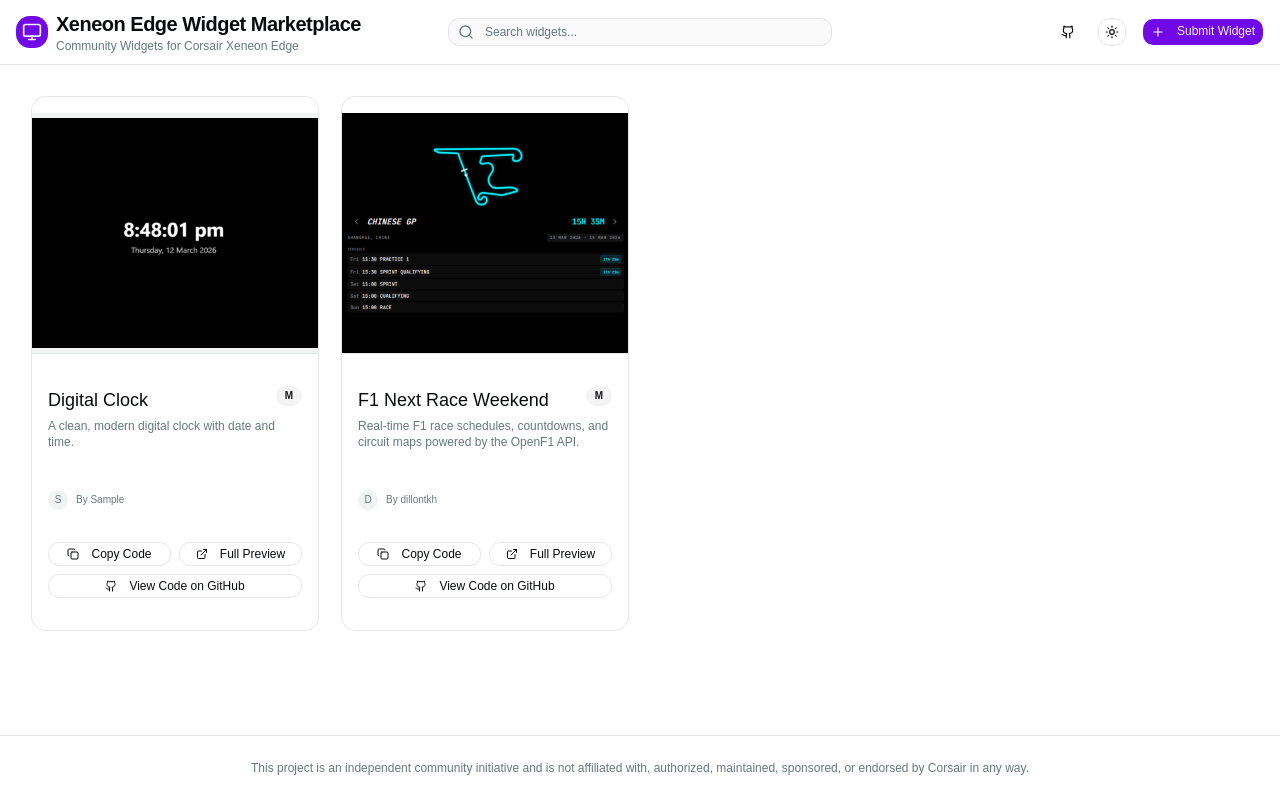
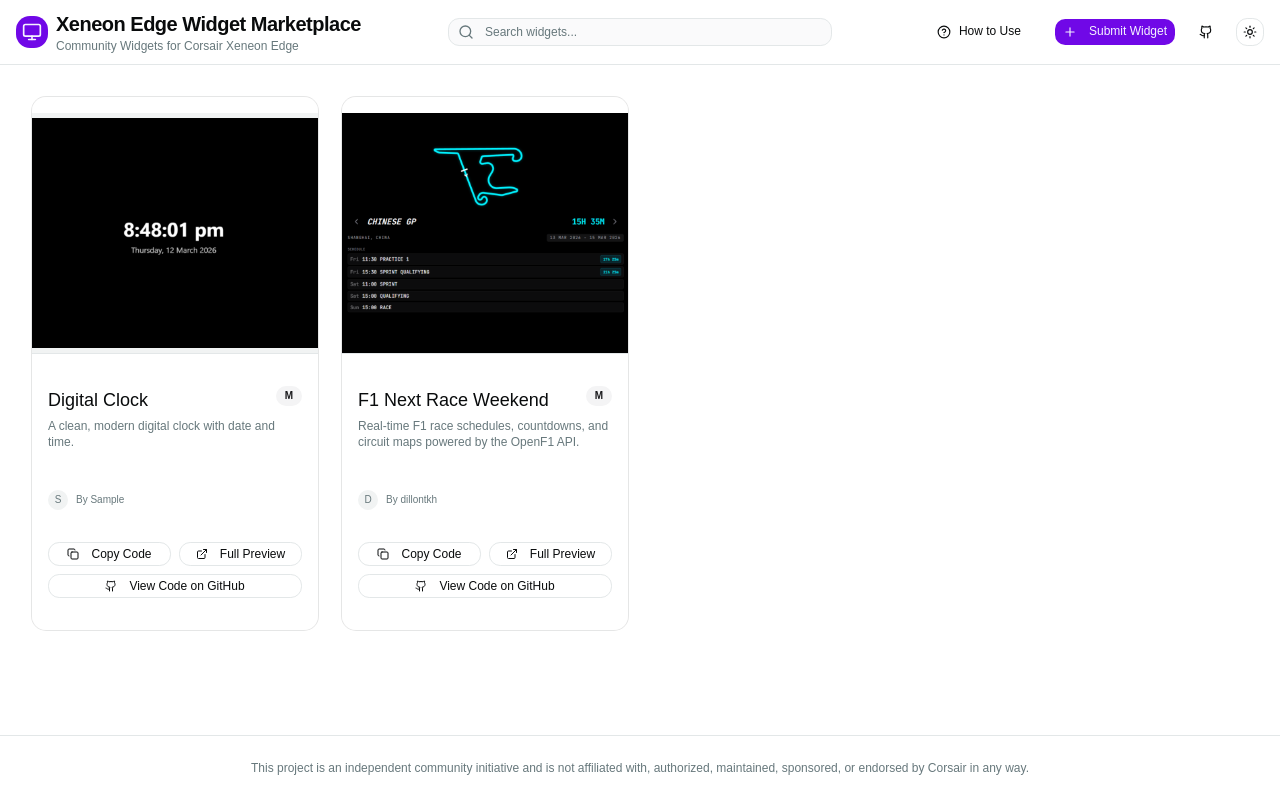
Before and after one commit to dillontkh/xeneon-edge-widget-marketplace, a React (Vite) app: page / in a window 1280 px wide. Built offline with nearby package versions, Linux system fonts and the light colour scheme.

Commit message:
feat(header): add 'How to Use' dialog and reorder buttons

```diff
--- a/src/App.tsx
+++ b/src/App.tsx
@@ -11,7 +11,7 @@
   DialogTitle,
   DialogTrigger,
 } from "@/components/ui/dialog"
-import { Search, Plus, Copy, ExternalLink, Github, Monitor, Check } from "lucide-react"
+import { Search, Plus, Copy, ExternalLink, Github, Monitor, Check, HelpCircle } from "lucide-react"
 import { ModeToggle } from "@/components/mode-toggle"
 
 // Types for metadata.json
@@ -103,14 +103,28 @@
           </div>
 
           <div className="flex items-center gap-2 md:gap-4">
-            <Button variant="ghost" size="icon" asChild className="hidden sm:flex">
-              <a href="https://github.com/dillontkh/xeneon-edge-widget-marketplace" target="_blank" rel="noreferrer">
-                <Github className="h-5 w-5" />
-                <span className="sr-only">GitHub</span>
-              </a>
+            <Dialog>
+              <DialogTrigger asChild>
+                <Button variant="ghost" size="icon" className="sm:w-auto sm:px-4 sm:flex items-center gap-2">
+                  <HelpCircle className="h-5 w-5 sm:h-4 sm:w-4" />
+                  <span className="hidden sm:inline">How to Use</span>
+                  <span className="sr-only">How to Use</span>
                 </Button>
-
-            <ModeToggle />
+              </DialogTrigger>
+              <DialogContent>
+                <DialogHeader>
+                  <DialogTitle>How to Use</DialogTitle>
+                  <DialogDescription>
+                    Follow these simple steps to add a widget to your Corsair iCue dashboard.
+                  </DialogDescription>
+                </DialogHeader>
+                <div className="space-y-4 py-4 text-sm">
+                  <p>1. Click <strong>"Copy code"</strong>.</p>
+                  <p>2. Create a new <strong>iFrame widget</strong> in iCue.</p>
+                  <p>3. <strong>Paste the code</strong> into the iFrame widget.</p>
+                </div>
+              </DialogContent>
+            </Dialog>
 
             <Dialog>
               <DialogTrigger asChild>
@@ -134,7 +148,8 @@
                     <li><code>widget.html</code>: Your standalone web app.</li>
                     <li><code>thumbnail.png</code>: A screenshot of your widget.</li>
                     <li><code>metadata.json</code>: Widget information (Name, Publisher, Size: M/L/XL).</li>
-                  </ul>                  <div className="rounded-md bg-muted p-4 font-mono text-xs">
+                  </ul>
+                  <div className="rounded-md bg-muted p-4 font-mono text-xs">
                     <pre>
           {`{
           "publisher": "Your Name",
@@ -153,7 +168,17 @@
                 </Button>
               </DialogContent>
             </Dialog>
+
+            <Button variant="ghost" size="icon" asChild className="hidden sm:flex">
+              <a href="https://github.com/dillontkh/xeneon-edge-widget-marketplace" target="_blank" rel="noreferrer">
+                <Github className="h-5 w-5" />
+                <span className="sr-only">GitHub</span>
+              </a>
+            </Button>
+
+            <ModeToggle />
           </div>
+
         </div>
       </header>
 
```
Lines whose indentation alone changed are shown as unchanged.
